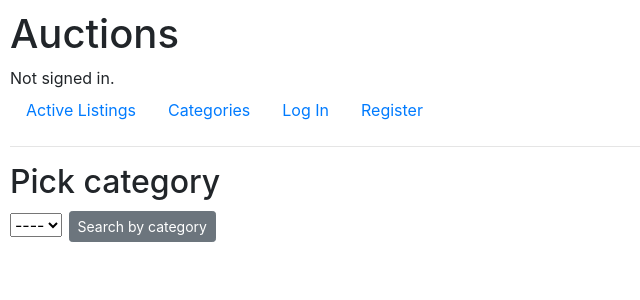
After one commit to yogorus/CS50w-Project-Commerce, a Django app: page /categories in a window 1280 px wide. The commit adds this page. Shown: the top 300 px of the page, without its empty margins (0-640 px from the left). Run offline with Django 3.2, Linux system fonts and the light colour scheme; data that the repository does not hold is empty; some libraries are stand-ins or nearby versions.

Commit message:
Add Search by category

```diff
--- /dev/null
+++ b/auctions/templates/auctions/categories.html
@@ -0,0 +1,14 @@
+{% extends 'auctions/index.html' %}
+
+{% block header %}
+    <h2>{{ header }}</h2>
+    <form action="{% url 'categories' %}">
+        <select name="q" id="" class='form-select'>
+            <option value="" selected>----</option>
+            {% for category in categories %}
+                <option value="{{ category }}">{{ category }}</option>
+            {% endfor %}
+        </select>
+        <button type="submit" class='btn btn-secondary btn-sm' style='margin: 2px'>Search by category</button>
+    </form>
+{% endblock header %}
--- a/auctions/templates/auctions/index.html
+++ b/auctions/templates/auctions/index.html
@@ -1,7 +1,9 @@
 {% extends "auctions/layout.html" %}
 
 {% block body %}
-    <h2>{{ header }}</h2>
+    {% block header %}
+        <h2>{{ header }}</h2>
+    {% endblock header %}
     <div class="container-fluid">
         {% comment %} <div class="row"> {% endcomment %}
             {% for listing in listings %}
--- a/auctions/templates/auctions/layout.html
+++ b/auctions/templates/auctions/layout.html
@@ -19,6 +19,9 @@
         <ul class="nav">
             <li class="nav-item">
                 <a class="nav-link" href="{% url 'index' %}">Active Listings</a>
+            </li>
+            <li class="nav-item">
+                <a class="nav-link" href="{% url 'categories' %}">Categories</a>
             </li>
             {% if user.is_authenticated %}
                 <li class="nav-item">
--- a/auctions/templates/auctions/listing.html
+++ b/auctions/templates/auctions/listing.html
@@ -8,7 +8,7 @@
                     {% if listing in user.watchlist.all %}
                         <form action="{% url 'addwatchlist' id=listing.id %}" method="post">
                             {% csrf_token %}
-                            <button type="submit" class='btn btn-primary' name='remove'>Remove from watchlist</button>
+                            <button type="submit" class='btn btn-danger' name='remove'>Remove from watchlist</button>
                         </form>
                     {% else %}
                         <form action="{% url 'addwatchlist' id=listing.id %}" method="post">
--- a/auctions/urls.py
+++ b/auctions/urls.py
@@ -7,6 +7,7 @@ urlpatterns = [
     path("logout", views.logout_view, name="logout"),
     path("register", views.register, name="register"),
     path("create", views.create, name='create'),
+    path('categories', views.categories, name='categories'),
     path('listing/<int:id>', views.listing, name='listing'),
     path('listing/<int:id>/addwatchlist', views.addwatchlist, name='addwatchlist'),
     path('watchlist', views.watchlist, name='watchlist')
--- a/auctions/views.py
+++ b/auctions/views.py
@@ -8,7 +8,7 @@ from django.db.models import Max
 
 
 from .models import User, Listing, Category, Comment, Bid
-from .forms import ListingForm, CommentForm, BidForm
+from .forms import ListingForm, CommentForm, BidForm, CHOICES
 
 
 def index(request):
@@ -162,7 +162,7 @@ def listing(request, id):
 @login_required
 def addwatchlist(request, id):
     listing = get_object_or_404(Listing, pk=id)
-    user = get_object_or_404(User, pk=request.user.id)
+    user = request.user
 
     if request.method == 'POST':
         if 'add' in request.POST:
@@ -183,3 +183,18 @@ def watchlist(request):
         "listings" : listings,
         'header': 'Your watchlist'
     })
+
+
+def categories(request):
+    categories = Category.objects.only('name').all()
+    try:
+        category = Category.objects.get(name=request.GET.get('q'))
+        listings = category.listings.all()
+    except Category.DoesNotExist:
+        listings = Listing.objects.all()
+
+    return render(request, "auctions/categories.html", {
+        'listings': listings,
+        'header': 'Pick category',
+        'categories': categories
+    })
```
